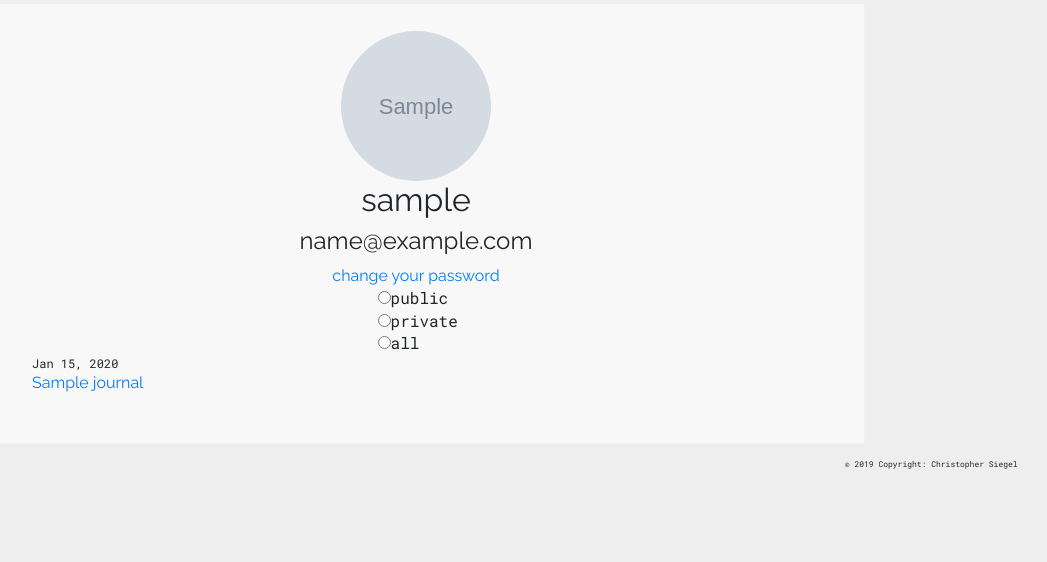
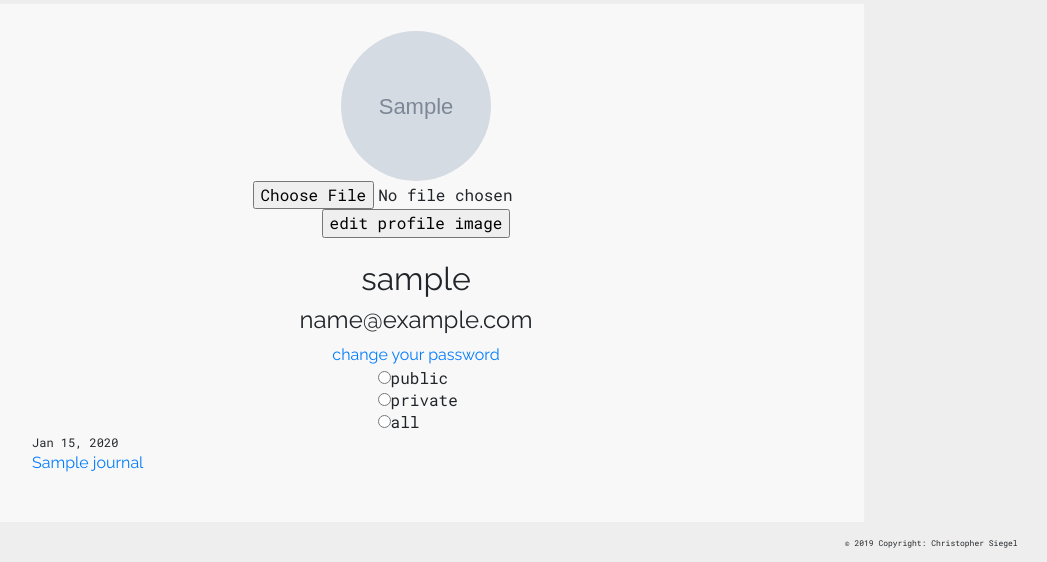
Before and after one commit to blarmon/Gratitude-Journal, a Django app: a page that uses journals/templates/journals/profile.html in a window 1280 px wide. Shown: the part 77-639 px from the top of the page, without its empty margins (224-1271 px from the left). Run offline with Django 3.2, Linux system fonts and the light colour scheme; a user stored in the database is signed in; tables that the repository leaves empty hold one stand-in row (values such as "Sample post"); grey boxes marked "Sample" are stand-in pictures; some libraries are stand-ins or nearby versions.

Commit message:
added user images to everywhere journals are displayed

```diff
--- a/Gratitude_Journal/urls.py
+++ b/Gratitude_Journal/urls.py
@@ -30,6 +30,10 @@ urlpatterns = [
     path('follow/', views.follow_user, name='follow_user'),
     path('feed/', views.feed, name='feed'),
     path('delete_journal/', views.delete_journal, name='delete_journal'),
+    path('edit_profile_image', views.edit_profile_image, name='edit_profile_image'),
+
+
+    # AUTH urls
     path('accounts/password_change/',
          auth_views.PasswordChangeView.as_view(template_name='registration/password_change_form_custom.html'),
          name='password_change'),
--- a/journals/templates/journals/feed.html
+++ b/journals/templates/journals/feed.html
@@ -7,7 +7,7 @@
     {% for journal in journals_from_followed %}
         <div class="journal_container explore_journals">
             <div class="journal_date">{{ journal.date|date:"M d, Y" }}</div>
-            <a class="journal_user" id="user_profile" href="{% url 'profile' journal.user.userextension.slug %}">{{ journal.user.username }}</a>
+            <a class="journal_user" id="user_profile" href="{% url 'profile' journal.user.userextension.slug %}"><img src="{{ journal.user.userextension.user_image.url }}" alt="user image" height="30" width="30">&nbsp;{{ journal.user.username }}</a>
             <div class="journal_title"><a href="{% url 'journal_detail' journal.slug %}">{{ journal.title }}</a></div>
         </div>
         <br>
--- a/journals/templates/journals/index.html
+++ b/journals/templates/journals/index.html
@@ -39,11 +39,11 @@
         </form>
     </div>
     <div class="col-sm-5">
-        <h3>My latest posts</h3>
+        <h3>my latest posts</h3>
         {% for journal in latest_three_journals %}
             <div class="journal_container">
                 <div class="journal_date">{{ journal.date|date:"M d, Y" }}</div>
-                <a class="journal_user" id="user_profile" href="{% url 'profile' journal.user.userextension.slug %}">{{ journal.user.username }}</a>
+                <a class="journal_user" id="user_profile" href="{% url 'profile' journal.user.userextension.slug %}"><img src="{{ journal.user.userextension.user_image.url }}" alt="user image" height="30" width="30">&nbsp;{{ journal.user.username }}</a>
                 <div class="journal_title">
                     <a href="{% url 'journal_detail' journal.slug %}">{{ journal.title }}</a>
                 </div>
--- a/journals/templates/journals/profile.html
+++ b/journals/templates/journals/profile.html
@@ -48,10 +48,21 @@
 });
 </script>
 <div class="text-center">
-    <img id="user_image" src="{{ user_profile.userextension.user_image.url }}" alt="user image" height="150" width="150">
+    <div id="user_image"><img src="{{ user_profile.userextension.user_image.url }}" alt="user image" height="150" width="150"></div>
+    {% if loggedin_user_profile %}
+    <form method="post" action="{% url 'edit_profile_image' %}" id="edit-image-form" enctype='multipart/form-data'>
+        {% csrf_token %}
+        {{ registration_form_user_extension.user_image }}
+        <br>
+        <input class="submit" type="submit" value='edit profile image'>
+    </form>
+    <br>
+    {% endif %}
     <h2 id="username">{{ user_profile.username }}</h2>
     <h4 id="user_email">{{ user_profile.email }}</h4>
+    {% if loggedin_user_profile %}
     <a href="{% url 'password_change' %}">change your password</a>
+    {% endif %}
     {% if user.is_authenticated and not loggedin_user_profile %}
         {% if followed_by %}
             <button type="button" class="unfollow-button">Unfollow</button>
--- a/journals/views.py
+++ b/journals/views.py
@@ -43,10 +43,13 @@ def explore(request):
 
 
 def profile(request, user_slug):
+    context = {}
     user_profile = User.objects.get(userextension=UserExtension.objects.get(slug=user_slug))
     if user_profile == request.user:
         loggedin_user_profile = True
         user_journals = Journal.objects.filter(user=user_profile).order_by('-date')
+        registration_form_user_extension = RegistrationFormUserExtension()
+        context.update({'registration_form_user_extension': registration_form_user_extension})
     else:
         loggedin_user_profile = False
         user_journals = Journal.objects.filter(user=user_profile, public=True).order_by('-date')
@@ -59,8 +62,17 @@ def profile(request, user_slug):
     if loggedin_user_profile:
         follows_users = request.user.userextension.follows.all()
         followed_by_users = request.user.userextension.followed_by.all()
-    context = {'user_journals': user_journals, 'user_profile': user_profile, 'loggedin_user_profile': loggedin_user_profile, 'followed_by': followed_by, 'follows_users': follows_users, 'followed_by_users': followed_by_users}
+    context.update({'user_journals': user_journals, 'user_profile': user_profile, 'loggedin_user_profile': loggedin_user_profile, 'followed_by': followed_by, 'follows_users': follows_users, 'followed_by_users': followed_by_users})
     return render(request, 'journals/profile.html', context)
+
+
+def edit_profile_image(request):
+    if request.method == 'POST':
+        registration_form_user_extension = RegistrationFormUserExtension(request.POST, request.FILES)
+        if registration_form_user_extension.is_valid():
+            request.user.userextension.user_image = registration_form_user_extension.cleaned_data['user_image']
+            request.user.userextension.save()
+            return redirect('/profile/' + request.user.userextension.slug)
 
 
 def journal_detail(request, journal_slug):
```
Also changed, not shown: journals/templates/journals/explore.html (+9 -9 lines), journals/images/profile_image/48398061_377668169708988_5507688484967546880_n.jpg (added), journals/images/profile_image/48398061_377668169708988_5507688484967546880_n_U4SgEMs.jpg (added), journals/images/profile_image/csiegel_CeQHCOZ.jpg (added), journals/images/profile_image/csiegel_ZSy3zNw.jpg (added).
